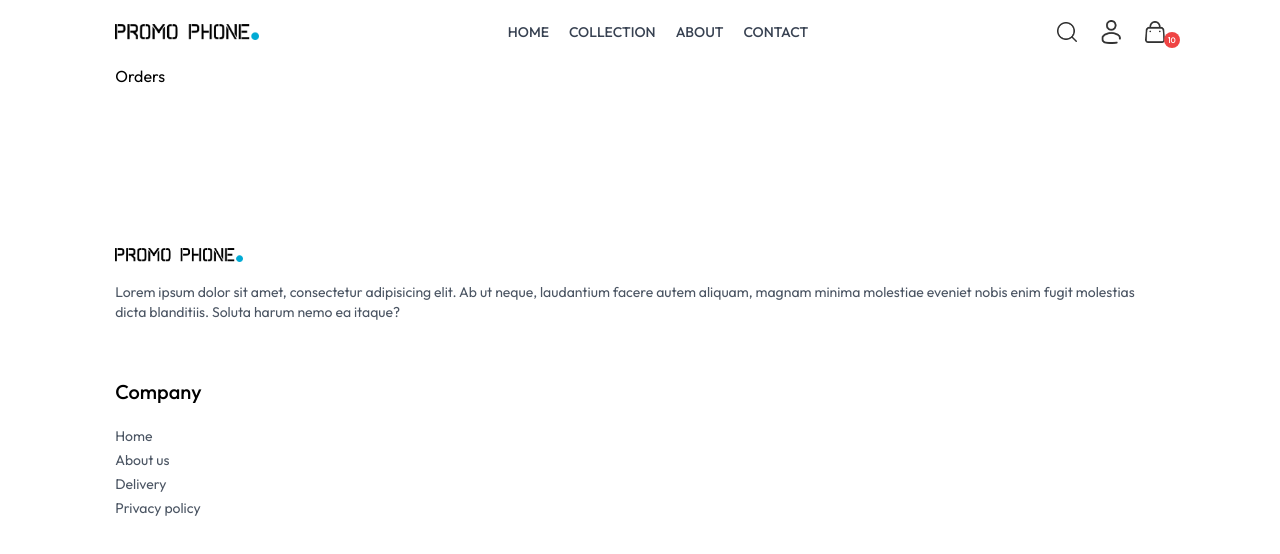
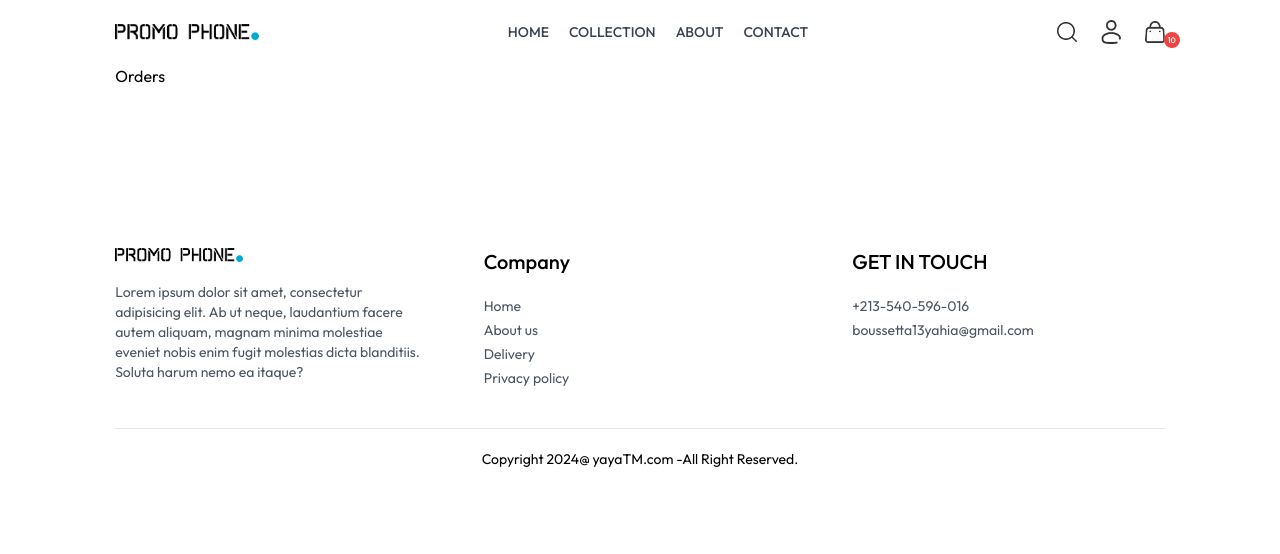
Before and after one commit to yayano/promo-commerce, a React (Vite) app in the folder frontEnd/: page /orders in a window 1280 px wide. Shown: the top 554 px of the page. Built offline with nearby package versions, Linux system fonts and the light colour scheme.

Commit message:
all ui home page

```diff
--- a/frontEnd/src/components/Footer.jsx
+++ b/frontEnd/src/components/Footer.jsx
@@ -4,7 +4,7 @@ import { assets } from "../assets/assets";
 const Footer = () => {
   return (
     <div>
-      <div className="flex flex-col sm:grid grid-cols-[3fr_1rf_1rf] gap-14 my-10 mt-40 text-sm">
+      <div className="flex flex-col sm:grid grid-cols-3 gap-14 my-10 mt-40 text-sm">
         <div>
           <img src={assets.logo} className="mb-5 w-32" alt="" />
           <p className="w-full md:w-3/2 text-gray-600">
@@ -23,6 +23,19 @@ const Footer = () => {
             <li>Privacy policy</li>
           </ul>
         </div>
+        <div>
+          <p className="text-xl font-medium mb-5">GET IN TOUCH</p>
+          <ul className="flex flex-col gap-1 text-gray-600">
+            <li>+213-540-596-016</li>
+            <li>boussetta13yahia@gmail.com</li>
+          </ul>
+        </div>
+      </div>
+      <div>
+        <hr />
+        <p className="py-5 text-sm text-center ">
+          Copyright 2024@ yayaTM.com -All Right Reserved.
+        </p>
       </div>
     </div>
   );
```
